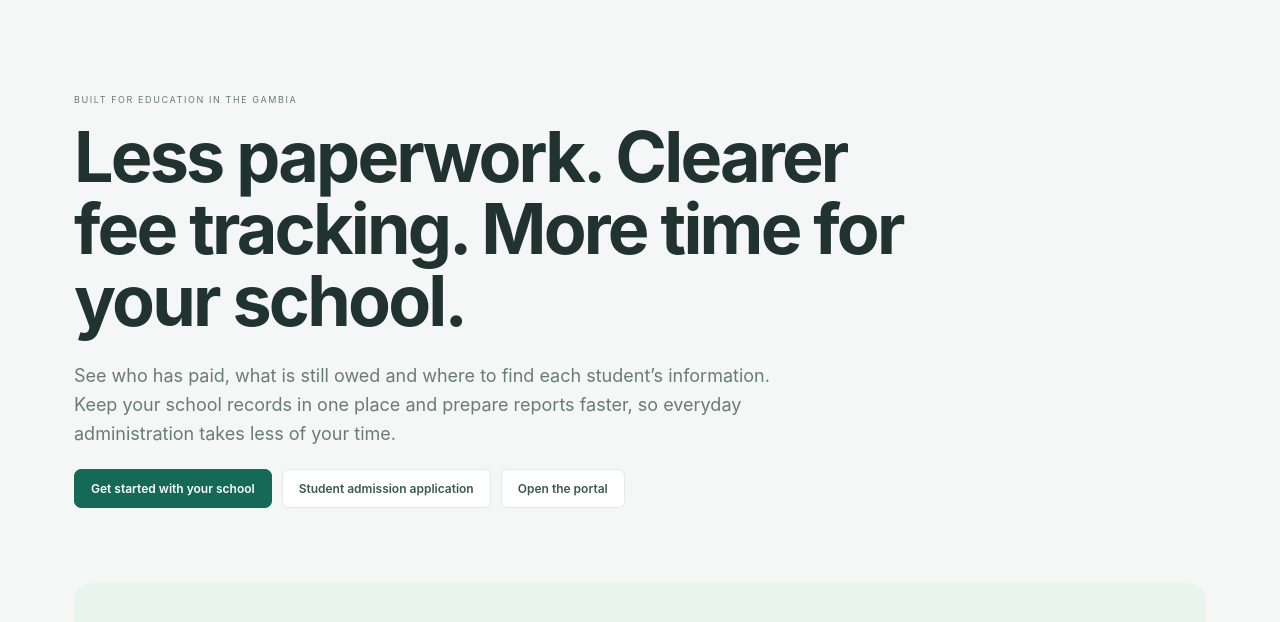
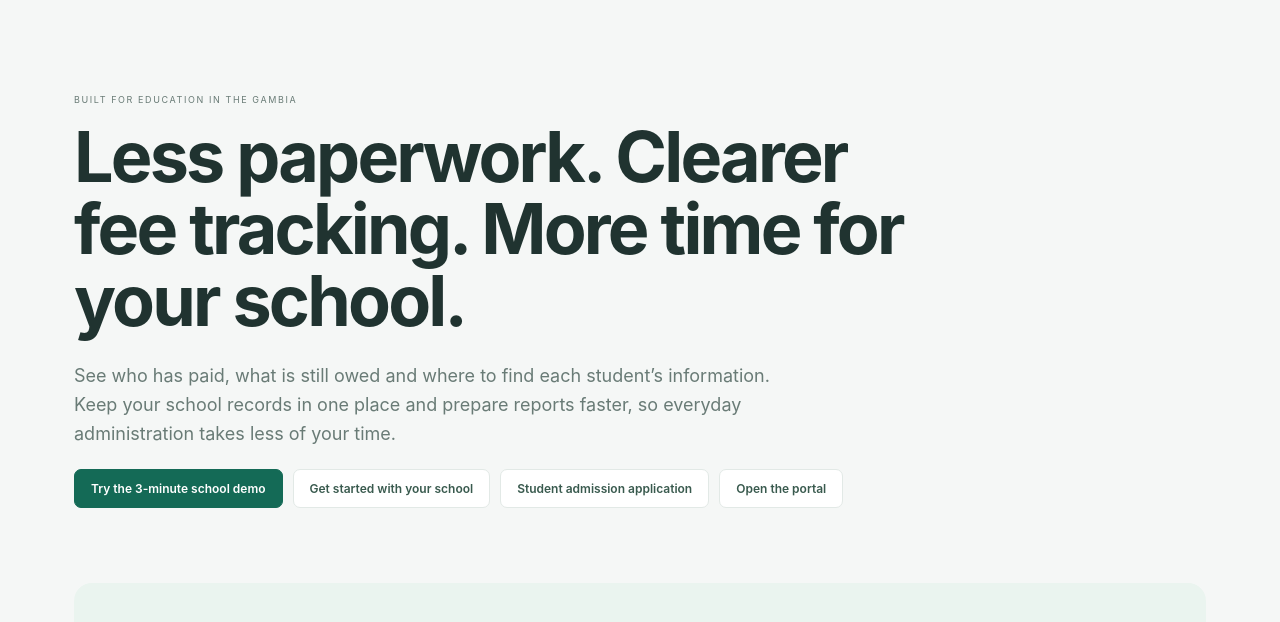
Before and after one commit to B-a93/Digital-Data, a website: page apps/school-web/public/product.html in a window 1280 px wide. Shown: the part 135-757 px from the top of the page. Drawn offline with Linux system fonts and the light colour scheme.

Commit message:
Make guided three-minute demo the primary product page action

```diff
--- a/apps/school-web/public/product.html
+++ b/apps/school-web/public/product.html
@@ -99,7 +99,8 @@
           faster, so everyday administration takes less of your time.
         </p>
         <div class="quick-actions">
-          <a class="button" href="/onboarding">Get started with your school</a>
+          <a class="button" href="/guided-demo.html">Try the 3-minute school demo</a>
+          <a class="button secondary" href="/onboarding">Get started with your school</a>
           <a class="button secondary" href="/admissions">Student admission application</a>
           <a class="button secondary" href="/">Open the portal</a>
         </div>
```
